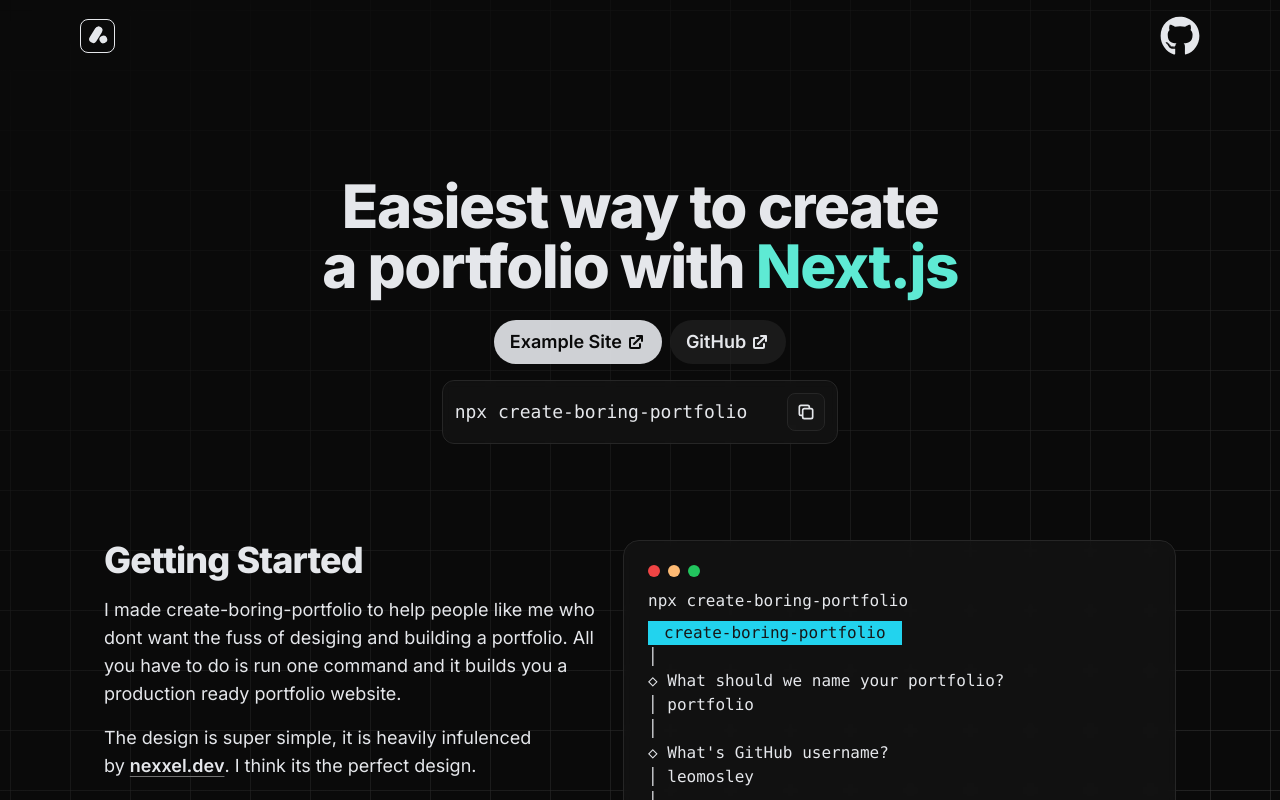
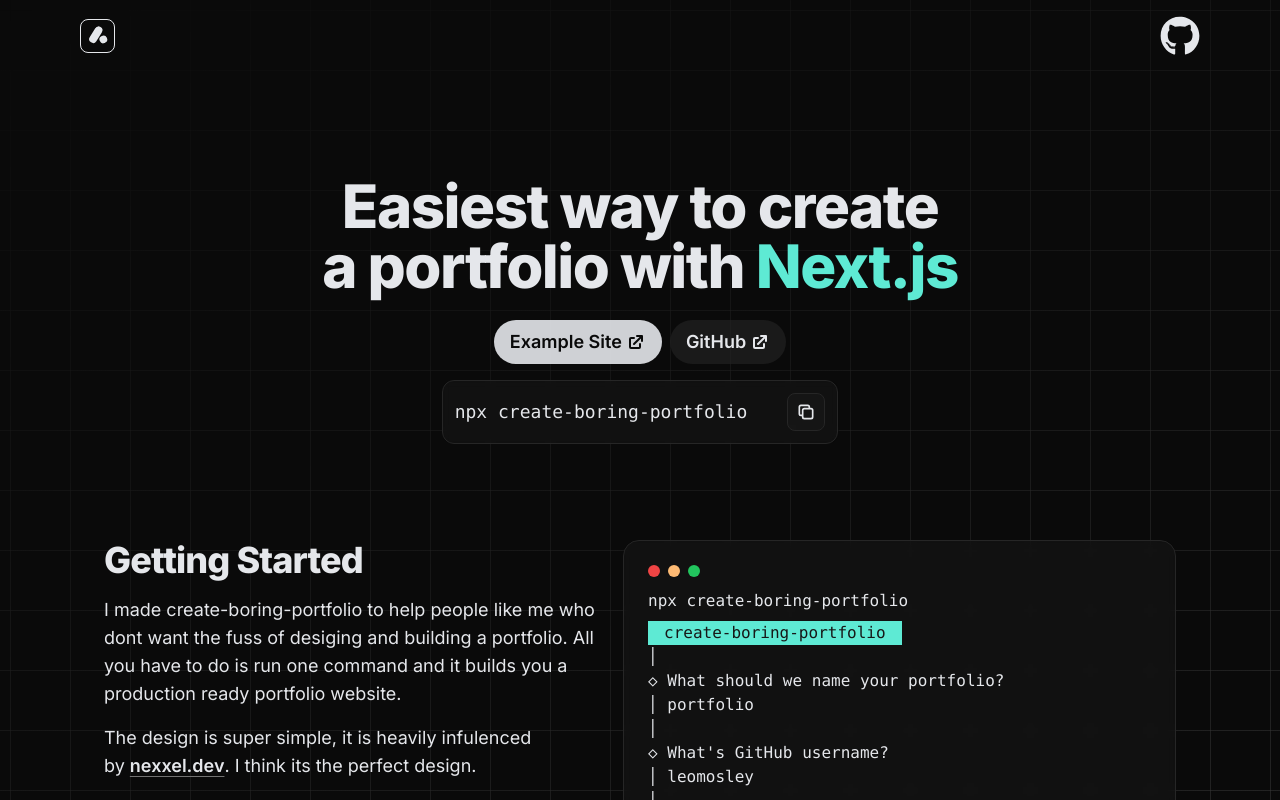
Before and after one commit to leomosley/create.boring-portfolio.dev, a Next.js app: page / in a window 1280 px wide. Shown: the top 800 px of the page. Built offline with nearby package versions, Linux system fonts and the light colour scheme.

Commit message:
update title bg colour

```diff
--- a/components/ExampleTerminal.tsx
+++ b/components/ExampleTerminal.tsx
@@ -49,7 +49,7 @@
       </div>
       <div className="flex flex-col overflow-y-auto hide-scrollbar">
         <span className="mt-2">{command}</span>
-        <span className="mt-2 px-4 bg-cyan-400 text-neutral-900 max-w-fit">{title}</span>
+        <span className="mt-2 px-4 bg-teal-300 text-neutral-900 max-w-fit">{title}</span>
         {prompts.map((prompt, index) => (
           <span key={index} className="">{prompt}</span>
         ))}
```
